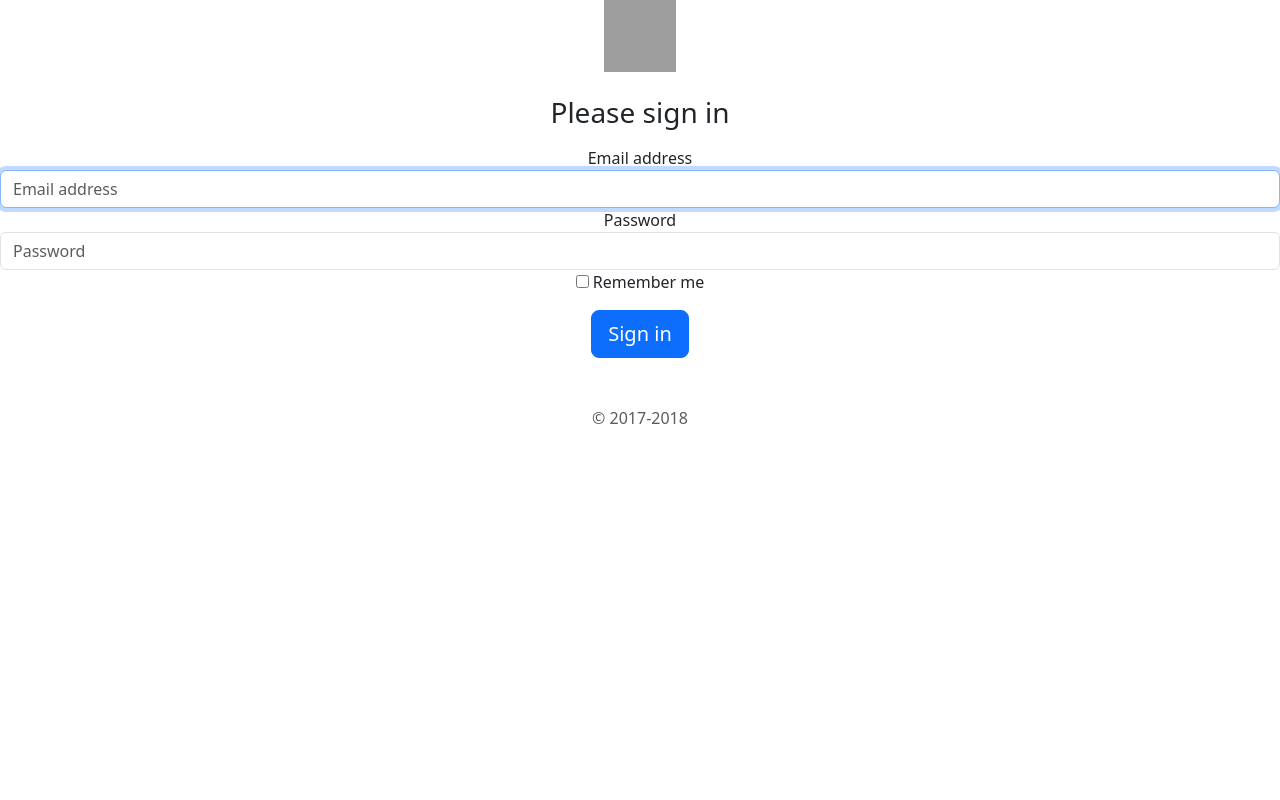
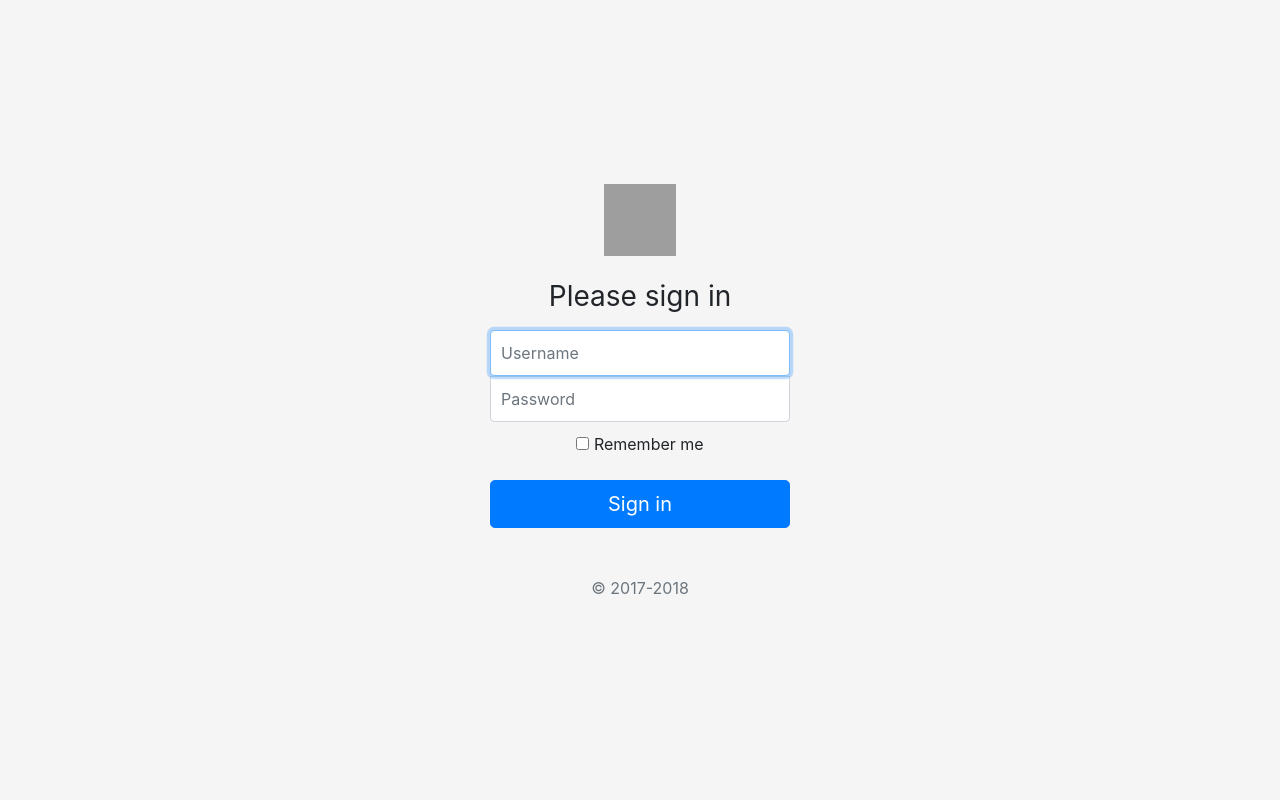
Before and after one commit to alirezasadeghi297/travel_site, a Django app: page /accounts/login in a window 1280 px wide. Run offline with Django 4.2, Linux system fonts and the light colour scheme; some libraries are stand-ins or nearby versions; grey boxes are pictures that could not be loaded.

Commit message:
complete sign up and login

```diff
--- a/accounts/urls.py
+++ b/accounts/urls.py
@@ -3,6 +3,7 @@ from accounts import views
 
 app_name = 'account'
 urlpatterns=[
-    path('login',views.login,name='login'),
-    path('sign_up',views.sign_up,name='sign_up'),
+    path('login',views.login_view,name='login'),
+    path('logout',views.logout_view,name='logout'),
+    path('sign_up',views.sign_up_view,name='sign_up'),
 ]
--- a/accounts/views.py
+++ b/accounts/views.py
@@ -1,8 +1,44 @@
-from django.shortcuts import render
-
-def login(request):
+from django.shortcuts import render,redirect
+from django.contrib.auth import authenticate, login ,logout
+from django.contrib.auth.decorators import login_required
+from django.contrib.auth.forms import AuthenticationForm
+from .forms import sign_up_form
+def login_view(request):
+    if not request.user.is_authenticated:
+        if request.method == 'POST':
+            username=request.POST.get('username')
+            password=request.POST.get('password')
+            user= authenticate(request, username=username , password=password)
+            if user is not None:
+                login(request, user)
+                return redirect('/')
+            else:
+                print('user not found')
+    else:
+        return redirect('/')
     return render(request,'account/login.html')
 
-def sign_up(request):
-    return render(request,'account/sign_up.html')
+@login_required
+def logout_view(request):
+    logout(request)
+    return redirect('/')
+
+
+def sign_up_view(request):
+    if not request.user.is_authenticated:
+        if request.method == 'POST':
+            form = sign_up_form(request.POST)
+            if form.is_valid():
+                form.save()
+                return redirect('/')
+            else:
+                print('not valid')
+
+
+        form=sign_up_form()
+        context={'form': form}
+        return render(request,'account/sign_up.html',context)
+    else:
+        return redirect('/')
+
 # Create your views here.
--- /dev/null
+++ b/statics/css/signin.css
@@ -0,0 +1,49 @@
+html,
+body {
+  height: 100%;
+}
+
+body {
+  display: -ms-flexbox;
+  display: -webkit-box;
+  display: flex;
+  -ms-flex-align: center;
+  -ms-flex-pack: center;
+  -webkit-box-align: center;
+  align-items: center;
+  -webkit-box-pack: center;
+  justify-content: center;
+  padding-top: 40px;
+  padding-bottom: 40px;
+  background-color: #f5f5f5;
+}
+
+.form-signin {
+  width: 100%;
+  max-width: 330px;
+  padding: 15px;
+  margin: 0 auto;
+}
+.form-signin .checkbox {
+  font-weight: 400;
+}
+.form-signin .form-control {
+  position: relative;
+  box-sizing: border-box;
+  height: auto;
+  padding: 10px;
+  font-size: 16px;
+}
+.form-signin .form-control:focus {
+  z-index: 2;
+}
+.form-signin input[type="email"] {
+  margin-bottom: -1px;
+  border-bottom-right-radius: 0;
+  border-bottom-left-radius: 0;
+}
+.form-signin input[type="password"] {
+  margin-bottom: 10px;
+  border-top-left-radius: 0;
+  border-top-right-radius: 0;
+}
--- a/templates/account/login.html
+++ b/templates/account/login.html
@@ -1,3 +1,4 @@
+{% load static %}
 <!doctype html>
 <html lang="en">
   <head>
@@ -5,27 +6,25 @@
     <meta name="viewport" content="width=device-width, initial-scale=1, shrink-to-fit=no">
     <meta name="description" content="">
     <meta name="author" content="">
-    <link rel="icon" href="/docs/4.0/assets/img/favicons/favicon.ico">
 
-    <title>Signin Template for Bootstrap</title>
-
-    <link rel="canonical" href="https://getbootstrap.com/docs/4.0/examples/sign-in/">
+    <title>LogIn Template for Bootstrap</title>
 
     <!-- Bootstrap core CSS -->
-    <link href="../../dist/css/bootstrap.min.css" rel="stylesheet">
+    <link rel="stylesheet" href="{% static 'css/bootstrap.css' %}">
 
     <!-- Custom styles for this template -->
-    <link href="signin.css" rel="stylesheet">
+    <link rel="stylesheet" href="{% static 'css/signin.css' %}">
   </head>
 
   <body class="text-center">
-    <form class="form-signin">
+    <form class="form-signin" action="{% url 'account:login' %}" method="post">
+        {% csrf_token %}
       <img class="mb-4" src="https://getbootstrap.com/docs/4.0/assets/brand/bootstrap-solid.svg" alt="" width="72" height="72">
       <h1 class="h3 mb-3 font-weight-normal">Please sign in</h1>
-      <label for="inputEmail" class="sr-only">Email address</label>
-      <input type="email" id="inputEmail" class="form-control" placeholder="Email address" required autofocus>
+      <label for="inputEmail" class="sr-only">Username</label>
+      <input type="text" name="username" class="form-control" placeholder="Username" required autofocus>
       <label for="inputPassword" class="sr-only">Password</label>
-      <input type="password" id="inputPassword" class="form-control" placeholder="Password" required>
+      <input type="password" name="password" class="form-control" placeholder="Password" required>
       <div class="checkbox mb-3">
         <label>
           <input type="checkbox" value="remember-me"> Remember me
--- a/travel_site/settings.py
+++ b/travel_site/settings.py
@@ -68,6 +68,7 @@ TEMPLATES = [
                 'django.template.context_processors.request',
                 'django.contrib.auth.context_processors.auth',
                 'django.contrib.messages.context_processors.messages',
+
             ],
         },
     },
```
Also changed, not shown: accounts/forms.py (added, +19 -0 lines), templates/account/sign_up.html (+41 -0 lines), templates/website/index.html (+9 -2 lines).
